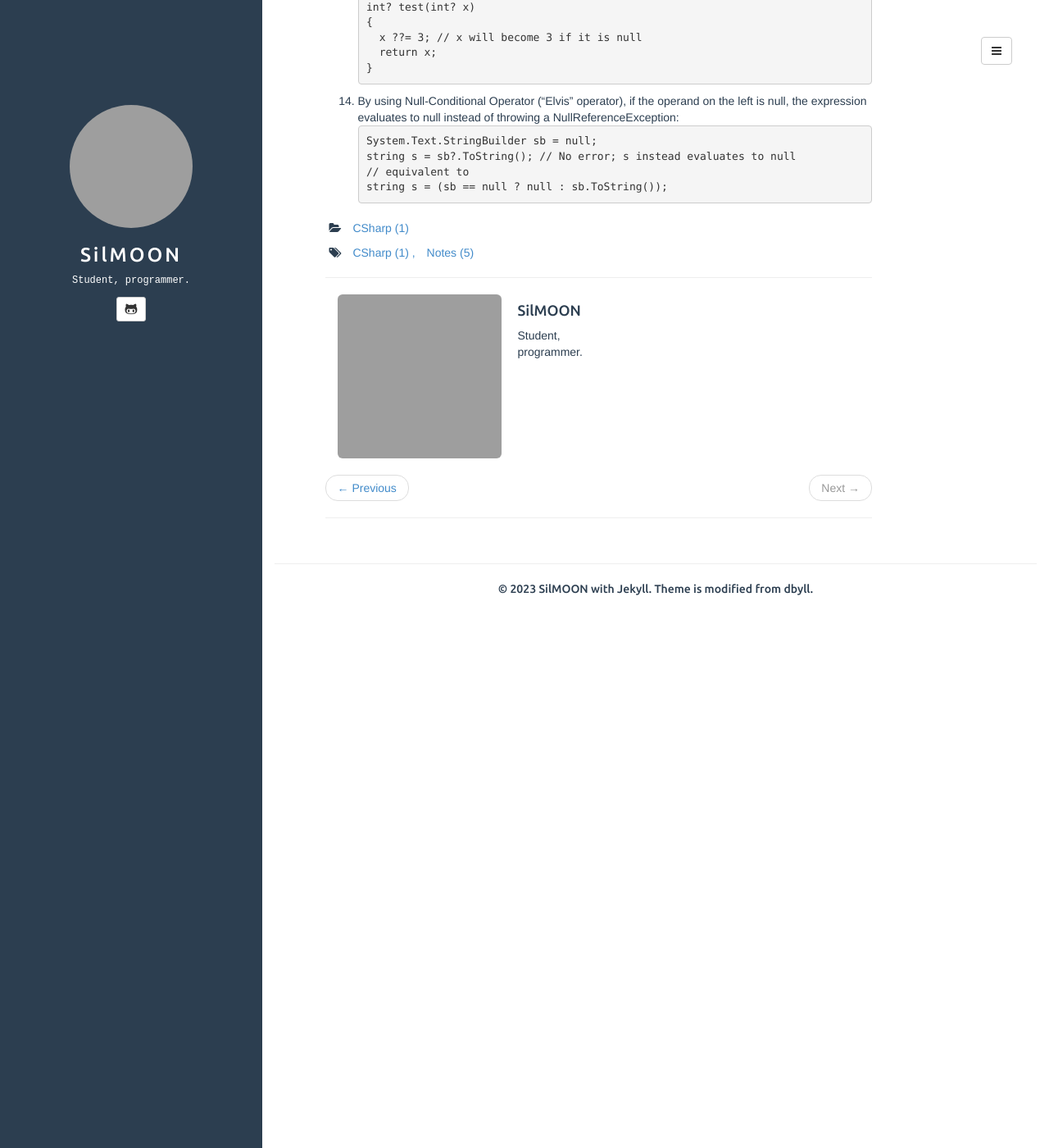
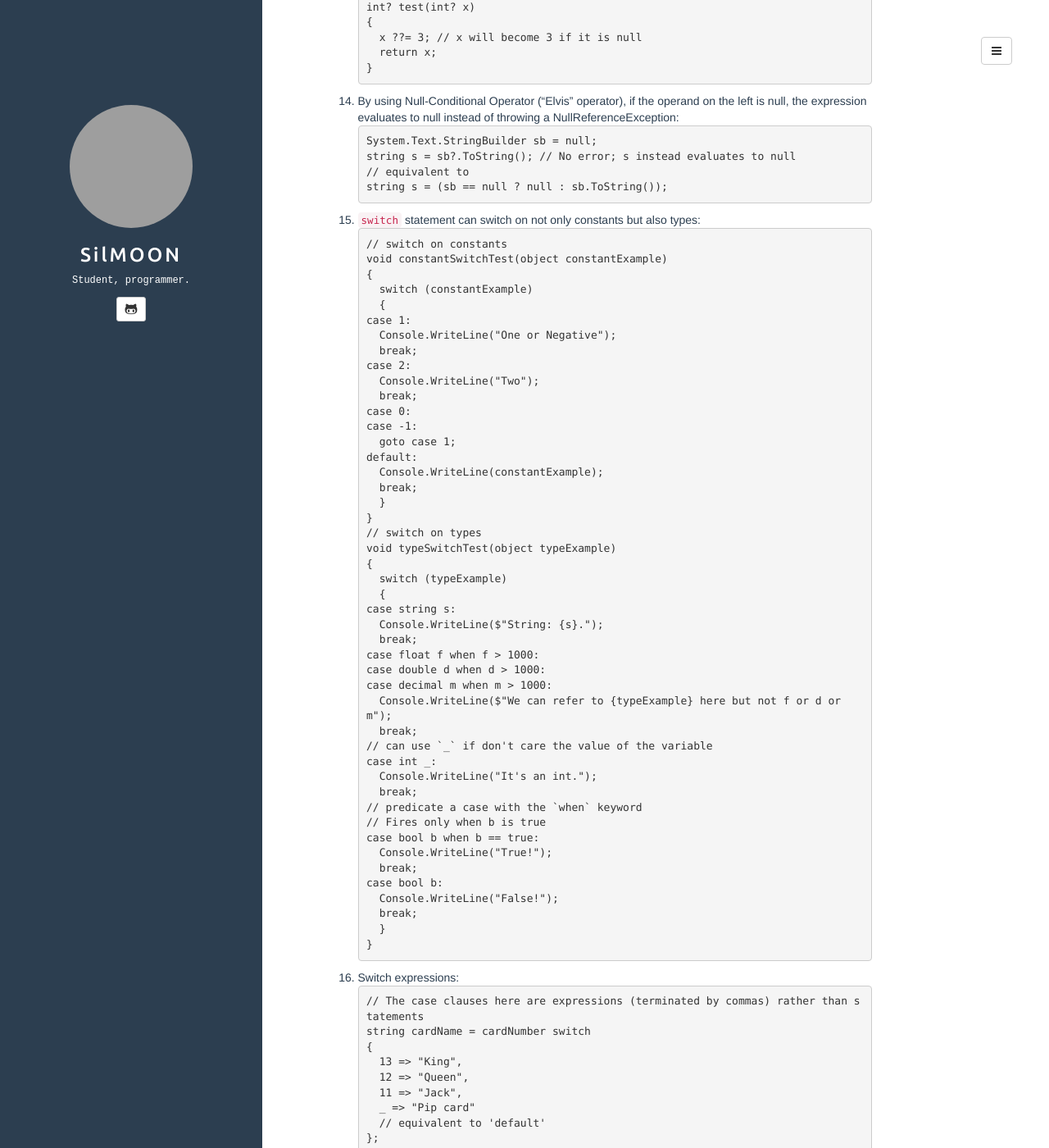
Before and after one commit to SilMOON/silmoon.github.io, a Jekyll site: the page built from _posts/2023-03-05-some-csharp-notes.md, in a window 1280 px wide and 1400 px high, scrolled down 2433 px. Shown: the whole window at 82% size. Built offline with Jekyll 4.4.1, drawn with Linux system fonts in a browser that asks for light colours; comment, search, counter and statistics services are not loaded; some of the changed text lies outside the part shown; grey boxes are pictures that could not be loaded.

Commit message:
edit post

````diff
--- a/_posts/2023-03-05-some-csharp-notes.md
+++ b/_posts/2023-03-05-some-csharp-notes.md
@@ -135,3 +135,71 @@ string s = sb?.ToString(); // No error; s instead evaluates to null
 // equivalent to
 string s = (sb == null ? null : sb.ToString());
 ```
+15. `switch` statement can switch on not only constants but also types:
+```C#
+// switch on constants
+void constantSwitchTest(object constantExample)
+{
+  switch (constantExample)
+  {
+    case 1:
+      Console.WriteLine("One or Negative");
+      break;
+    case 2:
+      Console.WriteLine("Two");
+      break;
+    case 0:
+    case -1:
+      goto case 1;
+    default:
+      Console.WriteLine(constantExample);
+      break;
+  }
+}
+// switch on types
+void typeSwitchTest(object typeExample)
+{
+  switch (typeExample)
+  {
+    case string s:
+      Console.WriteLine($"String: {s}.");
+      break;
+    case float f when f > 1000:
+    case double d when d > 1000:
+    case decimal m when m > 1000:
+      Console.WriteLine($"We can refer to {typeExample} here but not f or d or m");
+      break;
+    // can use `_` if don't care the value of the variable
+    case int _:
+      Console.WriteLine("It's an int.");
+      break;
+    // predicate a case with the `when` keyword
+    // Fires only when b is true
+    case bool b when b == true:
+      Console.WriteLine("True!");
+      break;
+    case bool b:
+      Console.WriteLine("False!");
+      break;
+  }
+}
+```
+16. Switch expressions:
+```C#
+// The case clauses here are expressions (terminated by commas) rather than statements
+string cardName = cardNumber switch
+{
+  13 => "King",
+  12 => "Queen",
+  11 => "Jack",
+  _ => "Pip card"
+  // equivalent to 'default'
+};
+// Can switch on multiple values (the tuple pattern)
+string result = (numberAsInt, numberAsString) switch
+{
+  (1, "one") => "test1",
+  (2, "two") => "test2",
+  ...
+};
+```
````
